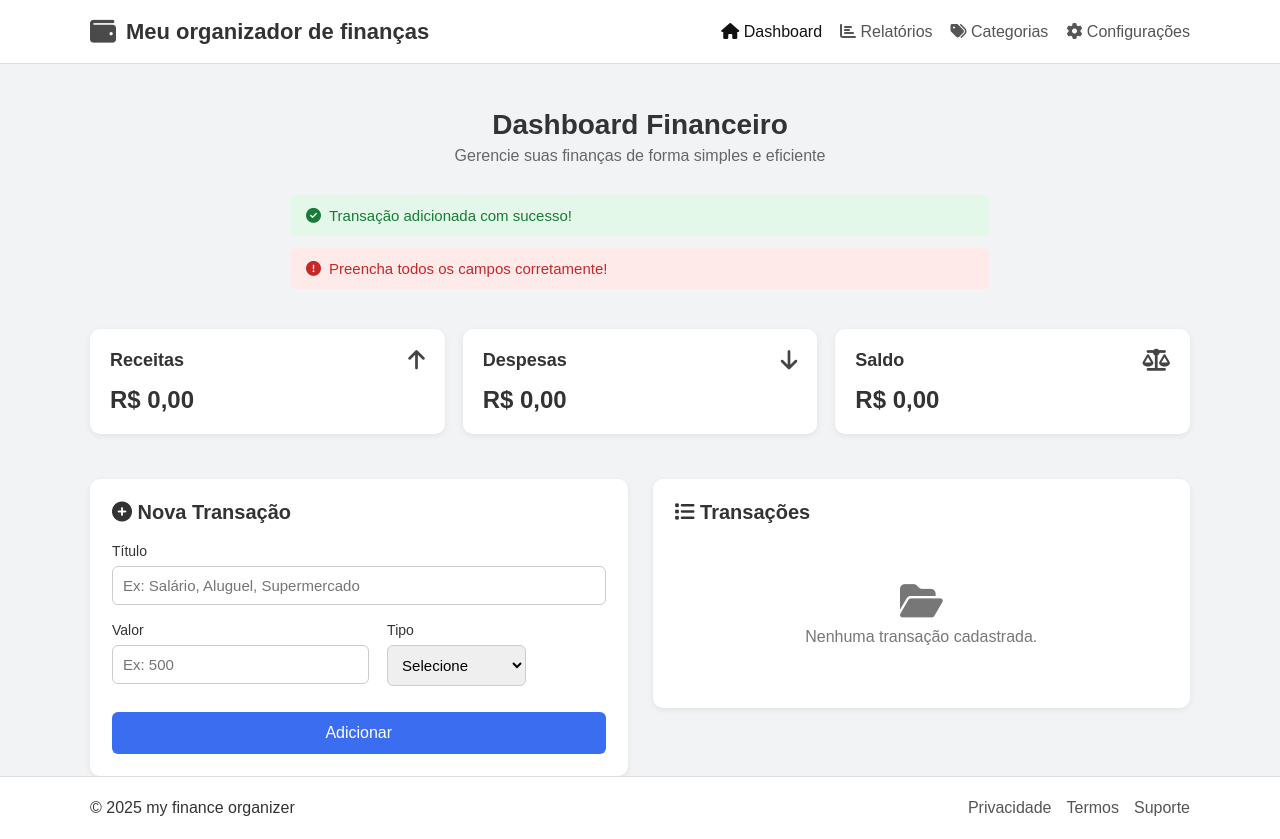
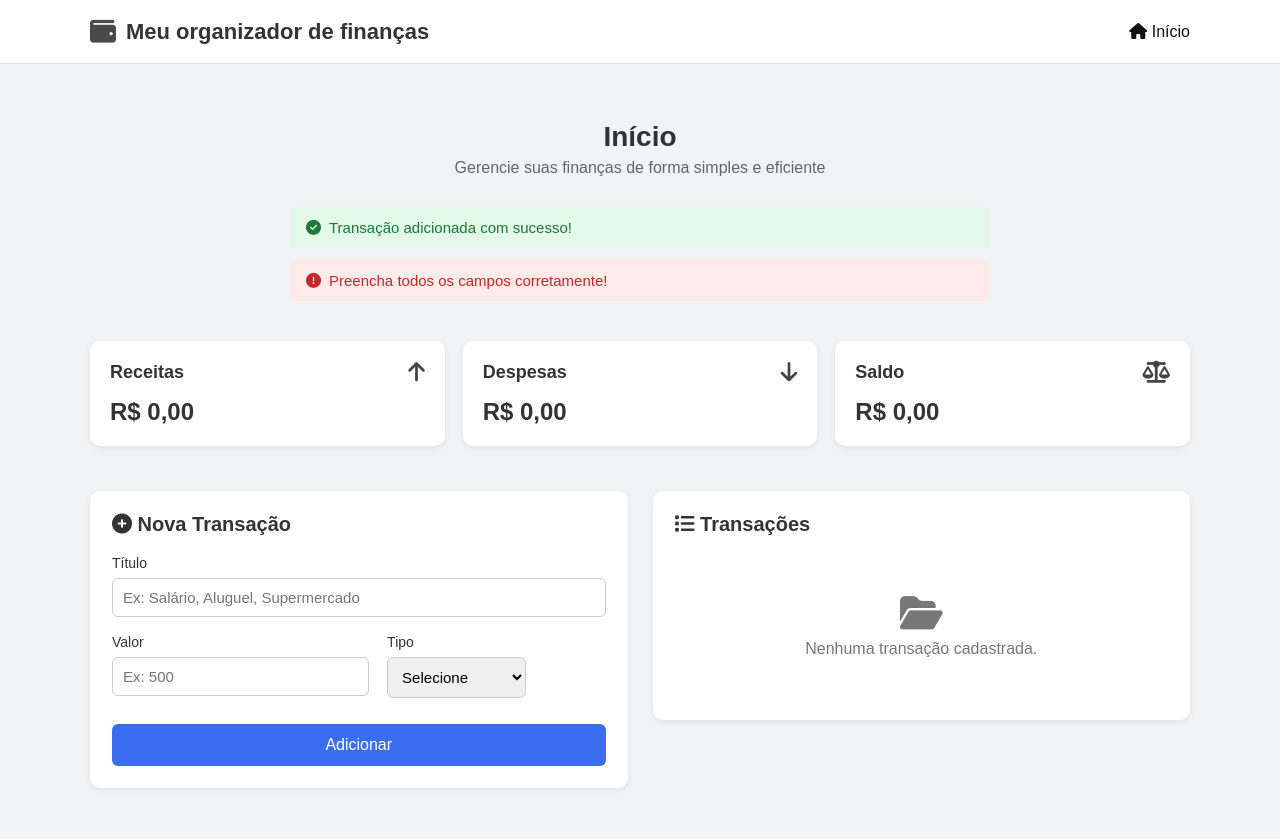
Before and after one commit to joaovitor7xcxc/meu-gerenciador-finaceiro, a plain HTML site: page index.html in a window 1280 px wide. After the commit the page ends 800 px from the top, so only its background shows below. Drawn offline with Linux system fonts and the light colour scheme.

Commit message:
Update index.html

```diff
--- a/index.html
+++ b/index.html
@@ -19,10 +19,7 @@
 
                 <nav>
                     <ul>
-                        <li><a href="#" class="active"><i class="fas fa-home"></i> Dashboard</a></li>
-                        <li><a href="#"><i class="fas fa-chart-bar"></i> Relatórios</a></li>
-                        <li><a href="#"><i class="fas fa-tags"></i> Categorias</a></li>
-                        <li><a href="#"><i class="fas fa-cog"></i> Configurações</a></li>
+                        <li><a href="#" class="active"><i class="fas fa-home"></i> Início</a></li>
                     </ul>
                 </nav>
 
@@ -31,10 +28,7 @@
 
             <div class="mobile-menu">
                 <ul>
-                    <li><a href="#" class="active"><i class="fas fa-home"></i> Dashboard</a></li>
-                    <li><a href="#"><i class="fas fa-chart-bar"></i> Relatórios</a></li>
-                    <li><a href="#"><i class="fas fa-tags"></i> Categorias</a></li>
-                    <li><a href="#"><i class="fas fa-cog"></i> Configurações</a></li>
+                    <li><a href="#" class="active"><i class="fas fa-home"></i> Início</a></li>
                 </ul>
             </div>
         </div>
@@ -42,7 +36,7 @@
 
     <main class="container">
         <div class="page-title">
-            <h2>Dashboard Financeiro</h2>
+            <h2>Início</h2>
             <p>Gerencie suas finanças de forma simples e eficiente</p>
         </div>
 
@@ -127,17 +121,6 @@
         </div>
     </main>
 
-    <footer>
-        <div class="container footer-content">
-            <p>© 2025 my finance organizer</p>
-            <div class="footer-links">
-                <a href="#">Privacidade</a>
-                <a href="#">Termos</a>
-                <a href="#">Suporte</a>
-            </div>
-        </div>
-    </footer>
-
     <script src="script.js"></script>
 </body>
 </html>
```
